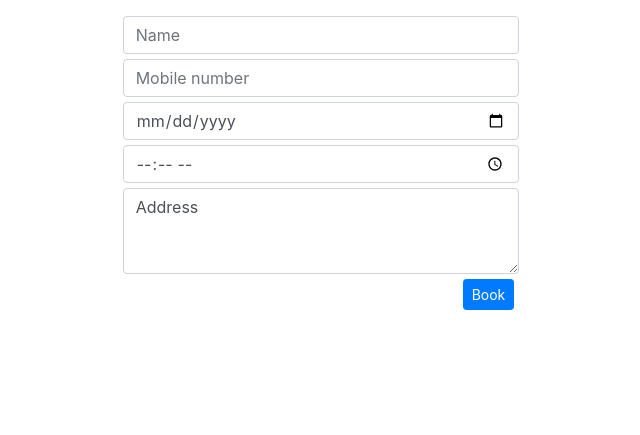
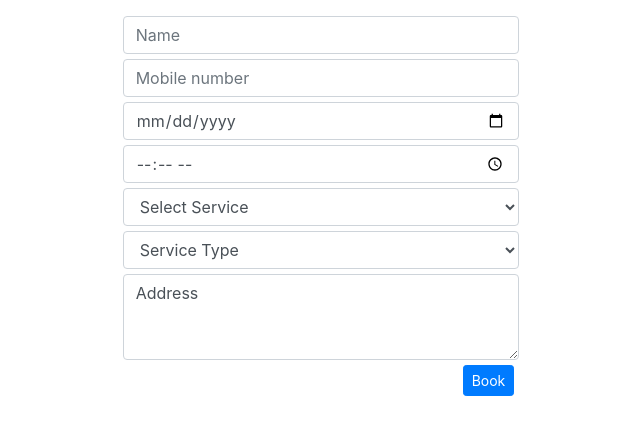
Before and after one commit to nashpb/some_php_project, a PHP site: page /customer-booking.php in a window 1280 px wide. Shown: the part 168-603 px from the top of the page, without its empty margins (324-964 px from the left). Run offline with PHP 8.4, Linux system fonts and the light colour scheme.

Commit message:
select service and home service field updated

```diff
--- a/customer-booking.php
+++ b/customer-booking.php
@@ -28,6 +28,16 @@
 					<input type="number" class="form-control" placeholder="Mobile number">
 					<input type="date" class="form-control" placeholder="Date">
 					<input type="time" class="form-control" placeholder="Time">
+					<select name="" id="" class="form-control">
+						<option>Select Service</option>
+						<option>Hair cutting</option>
+						<option>Nail polish</option>
+					</select>
+					<select name="" id="" class="form-control">
+						<option>Service Type</option>
+						<option>Home Service</option>
+						<option>On Parlour</option>
+					</select>
 					<textarea name="" id="" rows="3" class="form-control">Address</textarea>
 					<input type="submit" value="Book" class="btn btn-sm btn-primary float-right">
 				</form>
```
